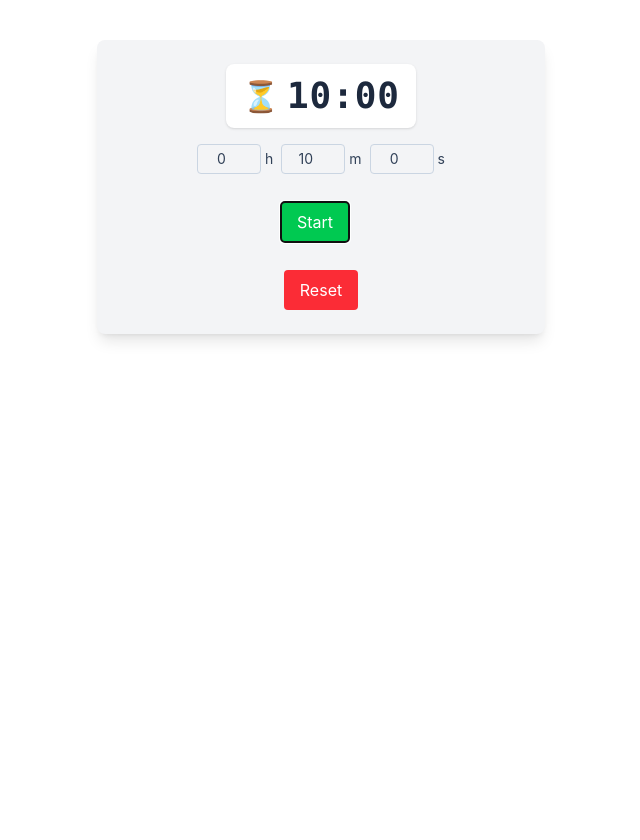
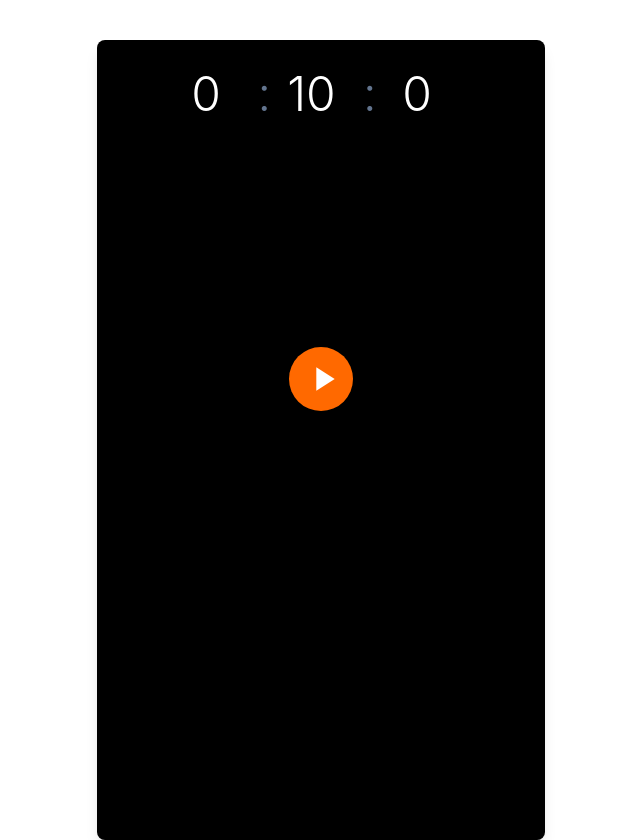
Before and after one commit to Mumbinyaguthii/Simple-timer, a React (Vite) app: page / in a window 1280 px wide. Shown: the whole page, without its empty margins (319-959 px from the left). Before the commit the page ends 800 px from the top, so only its background shows below. Built offline with nearby package versions, Linux system fonts and the light colour scheme.

Commit message:
added svg

```diff
--- a/src/App.jsx
+++ b/src/App.jsx
@@ -4,7 +4,7 @@ const App = () => {
   return (
     <div
       className="max-w-md mx-auto mt-10 p-6
-    bg-gray-100 rounded-lg shadow-lg text-center"
+    bg-black rounded-lg shadow-lg text-center min-h-screen"
     >
       <Timer />
     </div>
--- a/src/components/Timer.jsx
+++ b/src/components/Timer.jsx
@@ -14,6 +14,7 @@ const Timer = () => {
   //timeleft = whats currently counting down
   const [timeLeft, setTimeLeft] = useState(duration);
   const [isRunning, setIsRunning] = useState(false);
+  const [hasStarted, setHasStarted] = useState(false);
 
   useEffect(() => {
     if (!isRunning) {
@@ -31,6 +32,7 @@ const Timer = () => {
       clearInterval(timerRef.current);
       timerRef.current = null;
     } else {
+      setHasStarted(true);
       timerRef.current = setInterval(() => {
         setTimeLeft((prev) => {
           if (prev <= 1) {
@@ -48,23 +50,33 @@ const Timer = () => {
   const resetTimer = () => {
     clearInterval(timerRef.current);
     setIsRunning(false);
+    setHasStarted(false);
     setTimeLeft(duration);
     timerRef.current = null;
   };
 
   return (
     <div className="flex flex-col items-center gap-4">
+      {hasStarted ? (
+        <>
           <TimerDisplay time={timeLeft} />
-
-      <div className="flex flex-wrap items-center justify-center gap-2 text-sm text-slate-700">
+          <TimerControls
+            isRunning={isRunning}
+            onToggle={toggleTimer}
+            onReset={resetTimer}
+          />
+        </>
+      ) : (
+        <div className="flex flex-col items-center gap-6 mih-h-screen">
+          <div className="flex flex-wrap items-center justify-center gap-2 text-white">
             <label className="flex items-center gap-1">
               <input
                 type="number"
                 value={hoursInput}
                 onChange={(e) => setHoursInput(Number(e.target.value))}
-            className="w-16 rounded border border-slate-300 px-2 py-1 text-center"
+                className="w-20 bg-transparent text-5xl font-light text-center outline-none"
               />
-          <span>h</span>
+              <span className="text-5xl font-light text-slate-500">:</span>
             </label>
 
             <label className="flex items-center gap-1">
@@ -72,9 +84,9 @@ const Timer = () => {
                 type="number"
                 value={minutesInput}
                 onChange={(e) => setMinutesInput(Number(e.target.value))}
-            className="w-16 rounded border border-slate-300 px-2 py-1 text-center"
+                className="w-20 bg-transparent text-5xl font-light text-center outline-none"
               />
-          <span>m</span>
+              <span className="text-5xl font-light text-slate-500">:</span>
             </label>
 
             <label className="flex items-center gap-1">
@@ -82,17 +94,26 @@ const Timer = () => {
                 type="number"
                 value={secondsInput}
                 onChange={(e) => setSecondsInput(Number(e.target.value))}
-            className="w-16 rounded border border-slate-300 px-2 py-1 text-center"
+                className="w-20 bg-transparent text-5xl font-light text-center outline-none"
               />
-          <span>s</span>
+              <span className="text-5xl font-light text-slate-500"></span>
             </label>
           </div>
-
-      <TimerControls
-        isRunning={isRunning}
-        onToggle={toggleTimer}
-        onReset={resetTimer}
-      />
+          <button
+            onClick={toggleTimer}
+            className="mt-50 w-16 h-16 rounded-full bg-orange-500 hover:bg-orange-600 transition-colors flex items-center justify-center"
+          >
+            <svg
+              xmlns="http://www.w3.org/2000/svg"
+              viewBox="0 0 24 24"
+              fill="white"
+              className="w-10 h-10 ml-1"
+            >
+              <path d="M8 5v14l11-7z" />
+            </svg>
+          </button>
+        </div>
+      )}
     </div>
   );
 };
```
Lines whose indentation alone changed are shown as unchanged.
